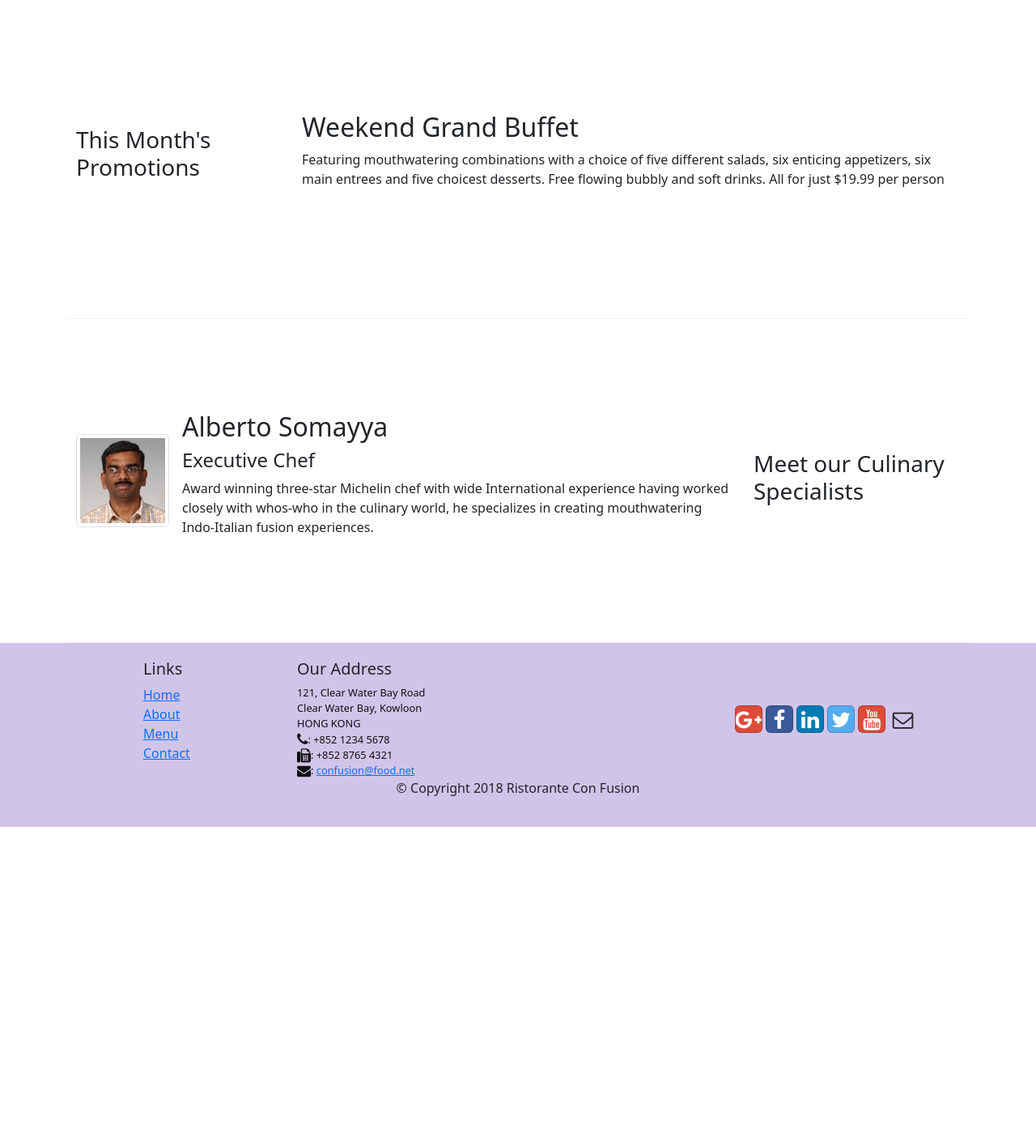
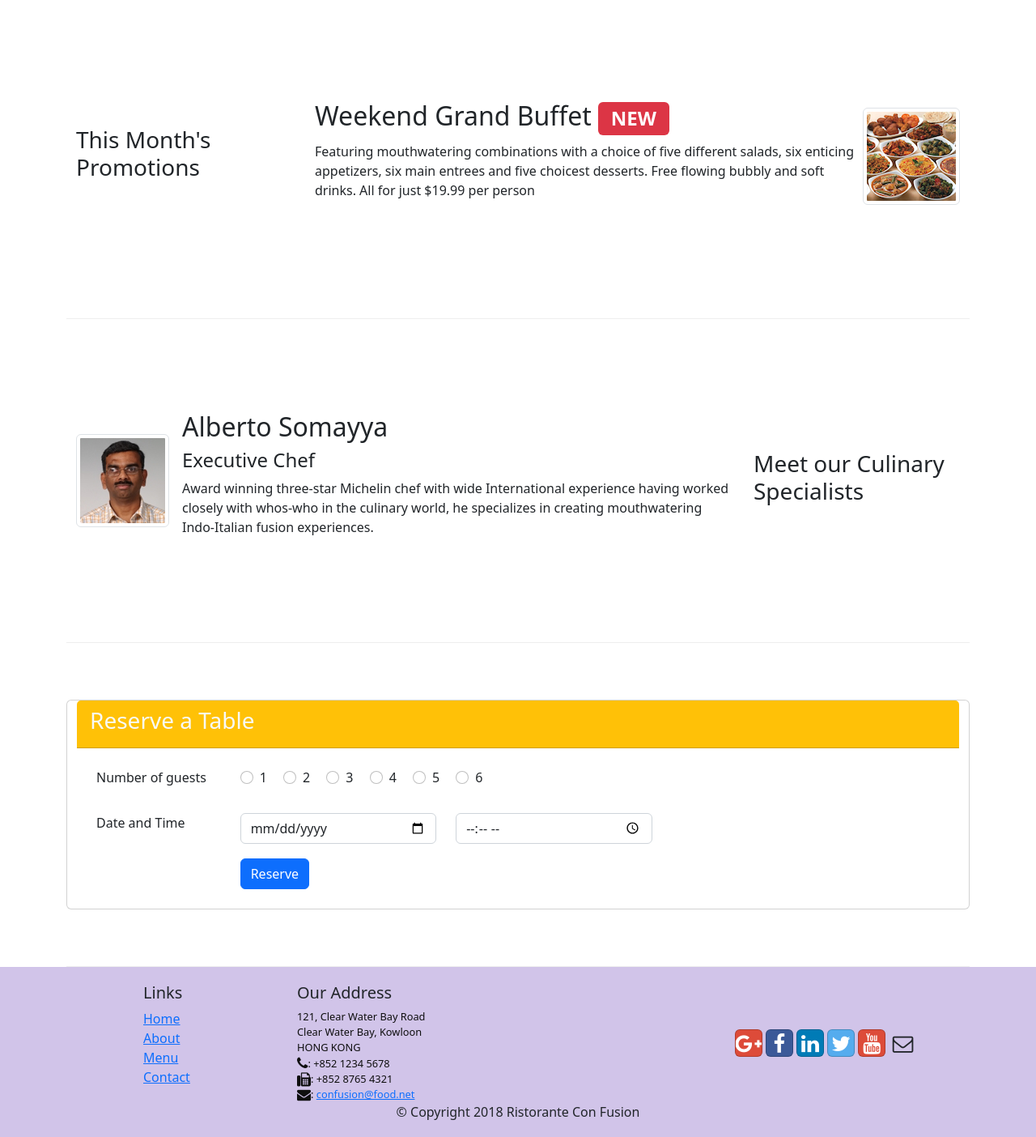
Before and after one commit to k2gutierrez/confusion, a website: page index.html in a window 1280 px wide. Shown: the part 740-2144 px from the top of the page at 81% size. Before the commit the page ends 1761 px from the top, so only its background shows below. Drawn offline with nearby package versions, Linux system fonts and the light colour scheme.

Commit message:
Assignment 2

```diff
--- a/index.html
+++ b/index.html
@@ -41,8 +41,11 @@
                     <h1>Ristorante con Fusion</h1>
                     <p>We take inspiration from the World's best cuisines, and create a unique fusion experience. Our lipsmacking creations will tickle your culinary senses!</p>
                 </div>
-                <div class="col-12 col-sm align-self-center">
+                <div class="col-12 col-sm-3 align-self-center">
                     <img src="img/logo.png" class="img-fluid" alt="">
+                </div>
+                <div class="col-12 col-sm-3 align-self-center mt-4">
+                    <button type="button" onClick="document.getElementById('table-form').scrollIntoView();" class="btn btn-lg btn-warning px-5 py-2" for="form1">Reserve Table</button>
                 </div>
             </div>
         </div>
@@ -70,8 +73,13 @@
                 <h3>This Month's Promotions</h3>
             </div>
             <div class="col col-sm col-md">
-                <h2>Weekend Grand Buffet</h2>
-                <p>Featuring mouthwatering combinations with a choice of five different salads, six enticing appetizers, six main entrees and five choicest desserts. Free flowing bubbly and soft drinks. All for just $19.99 per person </p>
+                <div class="d-flex flex-shrink-0">
+                    <div class="flex-grow-1 ms-3">
+                        <h2>Weekend Grand Buffet <span class="badge bg-danger">NEW</span></h2>
+                        <p class="d-none d-sm-block">Featuring mouthwatering combinations with a choice of five different salads, six enticing appetizers, six main entrees and five choicest desserts. Free flowing bubbly and soft drinks. All for just $19.99 per person </p>
+                    </div>
+                    <img src="img/buffet.png" class="d-flex mr-3 img-thumbnail align-self-center" alt="buffet">
+                </div>
             </div>
         </div>
 
@@ -91,6 +99,66 @@
                 </div>
             </div>
         </div>
+
+        <div class="row row-content align-items-center">
+            <div class="card">
+                <div class="card-header bg-warning text-light">
+                    <h3>Reserve a Table</h3>
+                </div>
+                <div class="card-body" id="table-form">
+                    <form action="">
+                        <div class="form-group row p-2">
+                            <div class="col-12 col-sm-2">
+                                <p>Number of guests</p>
+                            </div>
+                            <div class="col-12 col-sm-10">
+                                <div class="form-check form-check-inline">
+                                    <input class="form-check-input" type="radio" name="inlineRadioOptions" id="inlineRadio1" value="1">
+                                    <label class="form-check-label" for="inlineRadio1">1</label>
+                                </div>
+                                <div class="form-check form-check-inline">
+                                    <input class="form-check-input" type="radio" name="inlineRadioOptions" id="inlineRadio2" value="2">
+                                    <label class="form-check-label" for="inlineRadio2">2</label>
+                                </div>
+                                <div class="form-check form-check-inline">
+                                    <input class="form-check-input" type="radio" name="inlineRadioOptions" id="inlineRadio3" value="3">
+                                    <label class="form-check-label" for="inlineRadio3">3</label>
+                                </div>
+                                <div class="form-check form-check-inline">
+                                    <input class="form-check-input" type="radio" name="inlineRadioOptions" id="inlineRadio4" value="4">
+                                    <label class="form-check-label" for="inlineRadio4">4</label>
+                                </div>
+                                <div class="form-check form-check-inline">
+                                    <input class="form-check-input" type="radio" name="inlineRadioOptions" id="inlineRadio5" value="5">
+                                    <label class="form-check-label" for="inlineRadio5">5</label>
+                                </div>
+                                <div class="form-check form-check-inline">
+                                    <input class="form-check-input" type="radio" name="inlineRadioOptions" id="inlineRadio6" value="6">
+                                    <label class="form-check-label" for="inlineRadio6">6</label>
+                                </div>
+                            </div>
+                        </div>
+                        <div class="form-group row p-2">
+                            <div class="col-12 col-sm-2">
+                                <p>Date and Time</p>
+                            </div>
+                            <div class="col-12 col-sm-3">
+                                <input type="date" class="form-control" id="date" name="date" placeholder="Date">
+                            </div>
+                            <div class="col-12 col-sm-3">
+                                <input type="time" class="form-control" id="time" name="time" placeholder="Time">
+                            </div>
+                        </div>
+                        <div class="form-group row p-2">
+                            <div class="offset-md-2 col-md-10">
+                                <button type="submit" class="btn btn-primary">Reserve</button>
+                            </div>
+                        </div>
+                    </form>
+                </div>
+            </div>
+        </div>
+
     </div>
 
     <footer class="footer">
```
